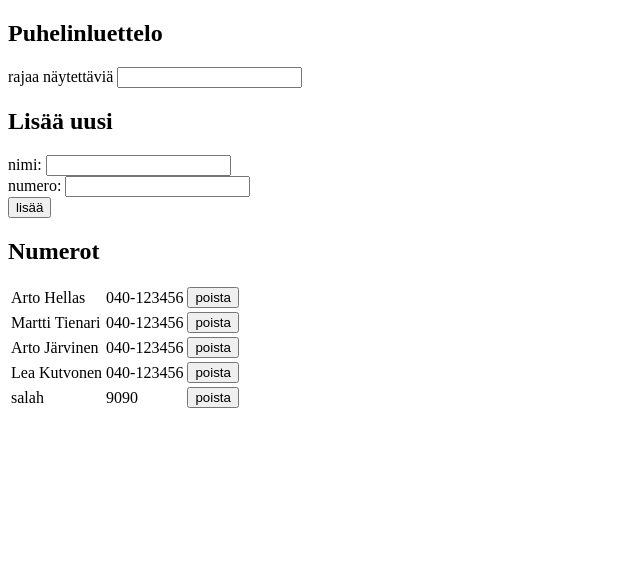
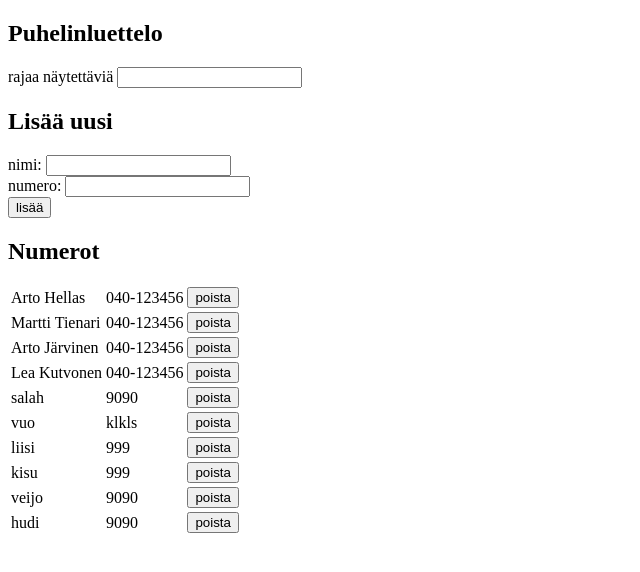
Before and after one commit to viuh/mop02_pulu, a React (Create React App) app: page / in a window 1280 px wide. Shown: the top 572 px of the page, without its empty margins (0-640 px from the left). Built offline with nearby package versions, Linux system fonts and the light colour scheme; data requests are answered from the project's data file.

Commit message:
:coffee:

```diff
--- a/db.json
+++ b/db.json
@@ -24,6 +24,31 @@
       "name": "salah",
       "number": "9090",
       "id": 5
+    },
+    {
+      "name": "vuo",
+      "number": "klkls",
+      "id": 7
+    },
+    {
+      "name": "liisi",
+      "number": "999",
+      "id": 8
+    },
+    {
+      "name": "kisu",
+      "number": "999",
+      "id": 9
+    },
+    {
+      "name": "veijo",
+      "number": "9090",
+      "id": 10
+    },
+    {
+      "name": "hudi",
+      "number": "9090",
+      "id": 11
     }
   ]
 }
--- a/src/index.js
+++ b/src/index.js
@@ -44,10 +44,10 @@ class App extends React.Component {
 
       let temp = this.state.persons
 
-      let foundList = temp.filter(person=>person.name.startsWith(this.state.newName)===true)
+      //let foundList = temp.filter(person=>person.name.startsWith(this.state.newName)===true)
+      let foundList = temp.filter(person=>person.name === this.state.newName)
 
       if (foundList.length===0) {
-
         personService
           .create(newperson)
           .then(response=> {
@@ -58,9 +58,24 @@ class App extends React.Component {
             })
           })
       } else {
-        alert("Name exists already!")
+        if (window.confirm(this.state.newName+" on jo luettelossa, korvataanko vanha numero uudella?")) {
+
+          foundList[0]["number"] =  this.state.newPhone
+          let others = this.state.persons.filter(person=>person.id!==foundList[0].id)
+
+          personService
+            .update(foundList[0].id, foundList[0])
+            .then(response=> {
+              //console.log("updated:",response.data)
+
+              this.setState ( {
+                persons: others.concat(response.data),
+                newName:'',
+                newPhone:''
+              })
+            })
+        }
       }
-
     }
 
 
@@ -93,6 +108,8 @@ class App extends React.Component {
     deleteRow = (e,id,name)=> {
       //console.log("DRL:",id, " name:",name, "- kaikki: ",this.state.persons)
 
+      if (window.confirm("Poistetaanko "+name+" ?")) {
+
       let others = this.state.persons.filter(person=>person.id!==id)
       //console.log ("Muut kamut: ", others)
 
@@ -106,6 +123,7 @@ class App extends React.Component {
             })
           })
       }
+    }
 
 
     listAll = () => {
@@ -140,18 +158,7 @@ class App extends React.Component {
             fu3={this.handleName}
             fu4={this.state.newPhone}
             fu5={this.handlePhone} />
-{/*          <form onSubmit={this.addPerson}>
-          <div>
-            nimi: <input value={this.state.newName}
-            onChange={this.handleName}/> <br/>
-            numero: <input value={this.state.newPhone}
-            onChange={this.handlePhone} />
-          </div>
-          <div>
-            <button type="submit" >lisää</button>
-          </div>
-          </form>
-      */}
+
           <Header text="Numerot"/>
           <table><tbody>
             {this.listAll()}
```
